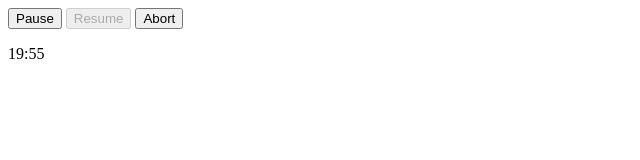
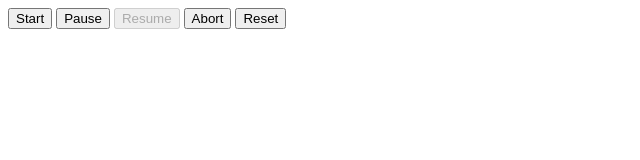
Before and after one commit to WingoD/JavaScriptProject, a plain HTML site: page countdown.html in a window 1280 px wide. Shown: the whole page, without its empty margins (0-640 px from the left). Drawn offline with Linux system fonts and the light colour scheme.

Commit message:
start is working, reset needs to clear page still, but working otherwise

```diff
--- a/countdown.html
+++ b/countdown.html
@@ -3,7 +3,9 @@
 	</script>
 </head>
 
+<input id="startButton" type="button" value="Start" onclick="start()" />
 <input id="pauseButton" type="button" value="Pause" onclick="pause()" />
 <input id="resumeButton" type="button" value="Resume" onclick="resume()" disabled="disabled" />
 <input id="abortButton" type="button" value="Abort" onclick="abort()"/>
+<input id="resetButton" type="button" value="Reset" onclick="reset()" />
 <p><span id="countdown"></span></p>
--- a/timer.js
+++ b/timer.js
@@ -1,11 +1,27 @@
 // set initial timer time
-var initialTime = Date.now();
+var started = 1;
+var initialTime = 0;
 var timeExpired = 0;
 var paused = 0;
 var aborted = 0;
 var timePausedAt = 0;
 var elapsedTime = 0;
 var timerTime = 20*60*1000;  //fixme - hard coded 20min
+
+function start(){
+  started = 0;
+  initialTime = Date.now();
+}
+function reset(){
+  started = 1;
+  initialTime = 0;
+  timeExpired = 0;
+  paused = 0;
+  aborted = 0;
+  timePausedAt = 0;
+  elapsedTime = 0;
+  timerTime = 20*60*1000;
+}
 
 function pause(){
     paused = 1;
@@ -27,6 +43,7 @@ function abort(){
 
 function checkTime(){
   if (paused == 1) {return;}
+  if (started == 1) {return;}
   if (timeExpired == 1) {return;}
   if (aborted == 1) {return;}
   var timeDifference = Date.now() - initialTime - elapsedTime;
```
